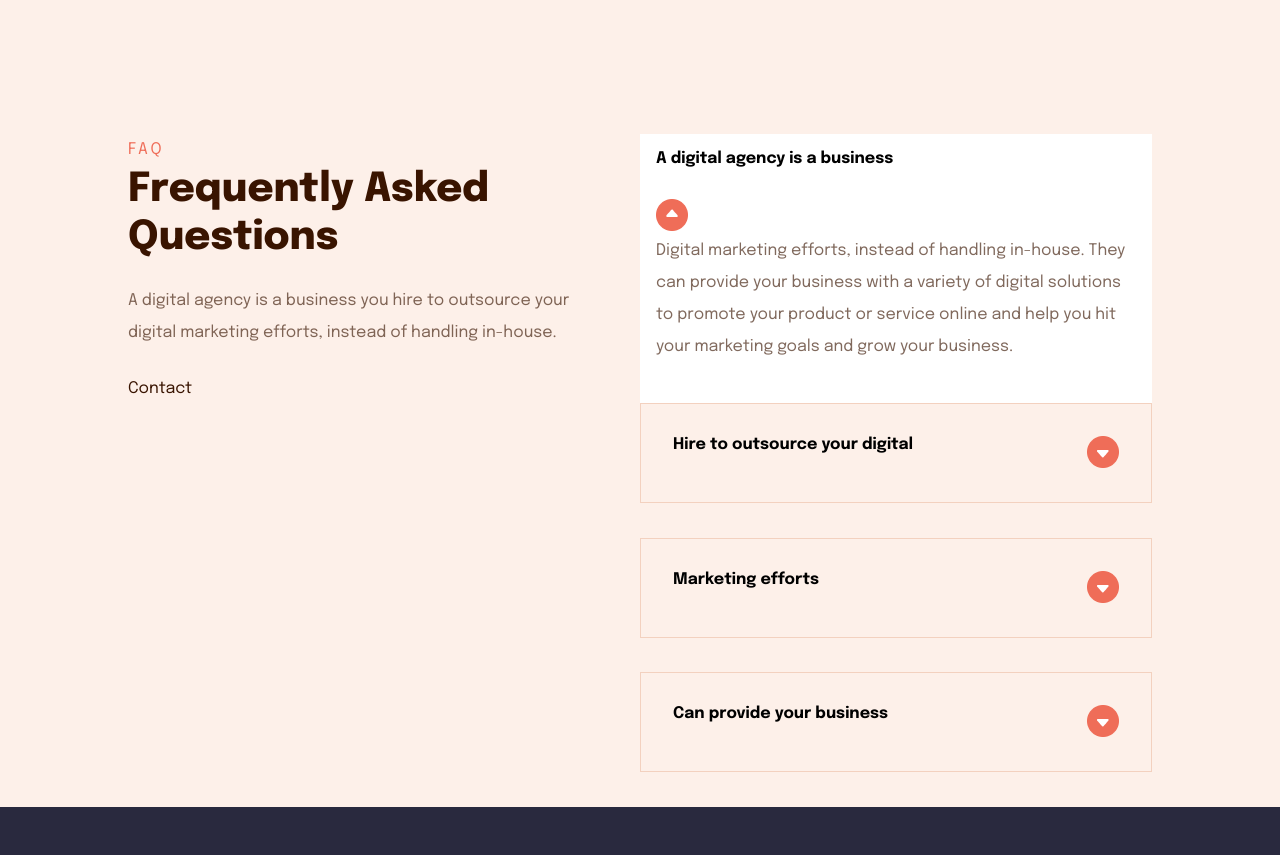
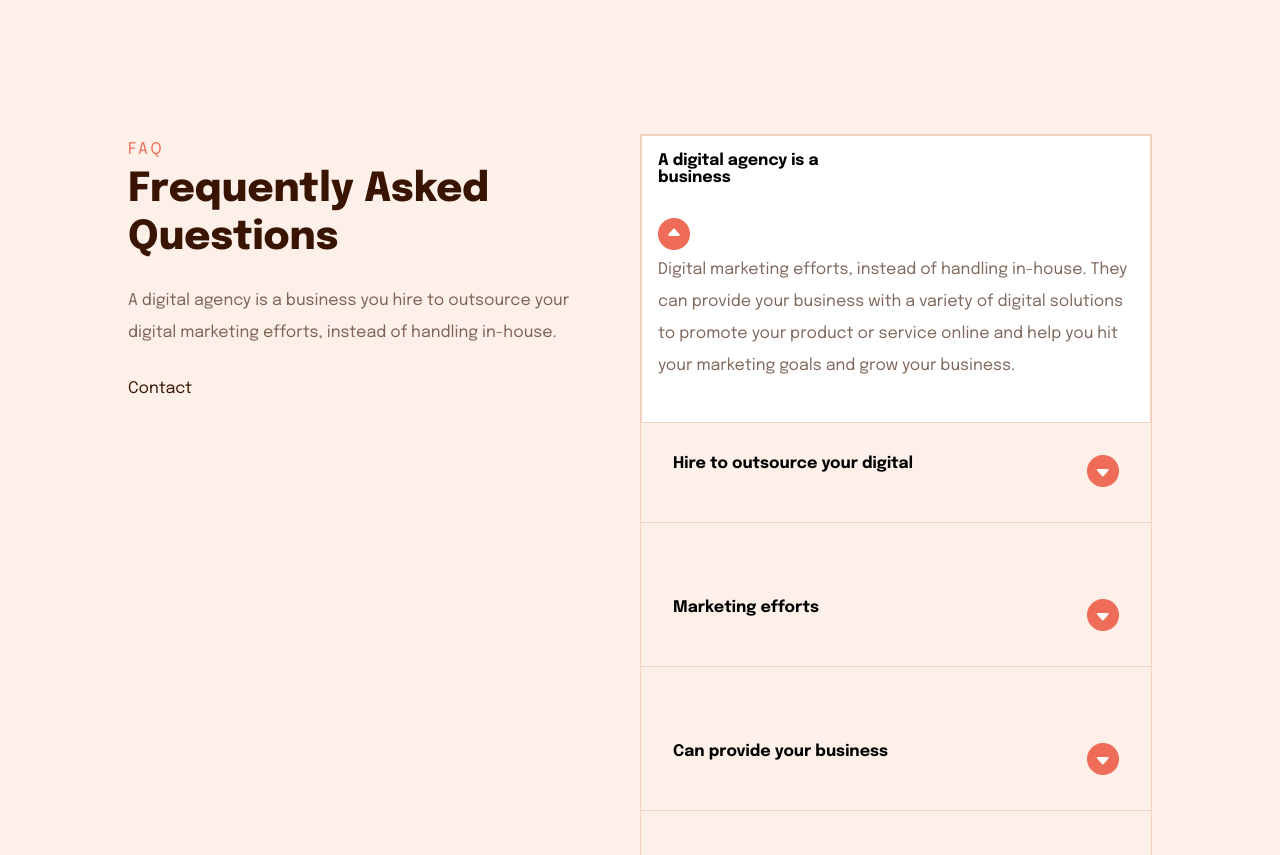
Before and after one commit to Kaushall-raut/Theemwiz-assignment, a plain HTML site: page index.html in a window 1280 px wide. Shown: the part 6400-7255 px from the top of the page. Before the commit the page ends 7207 px from the top, so only its background shows below. Drawn offline with Linux system fonts and the light colour scheme.

```diff
--- a/index.html
+++ b/index.html
@@ -361,21 +361,21 @@
     </div>
   </div>
 
-     <div class="faq-border second-q">
+     <div class=" second-q">
     <div class="">
 
       <h4>Hire to outsource your digital  </h4> <span><img src="./src/images/down.png" alt=""></span>
     </div>
 
   </div>
-  <div class="third-q faq-border">
+  <div class="third-q ">
      <div>
 
       <h4>Marketing efforts  </h4> <span><img src="./src/images/down.png" alt=""></span>
     </div>
   </div>
 
-  <div class="fourth-q faq-border">
+  <div class="fourth-q">
      <div>
 
       <h4>Can provide your business  </h4> <span><img src="./src/images/down.png " alt=""></span>
--- a/style.css
+++ b/style.css
@@ -728,10 +728,10 @@
       font-size: 16px;
       font-weight: 400;
     }
-      border: 1px solid #f3d1bf;
+    border-bottom: 1px solid #f3d1bf;
   }
-  /* border: 1px solid #f3d1bf; */
 }
 
 .faq-border {
+  border: 1px solid #f3d1bf;
 }
```
